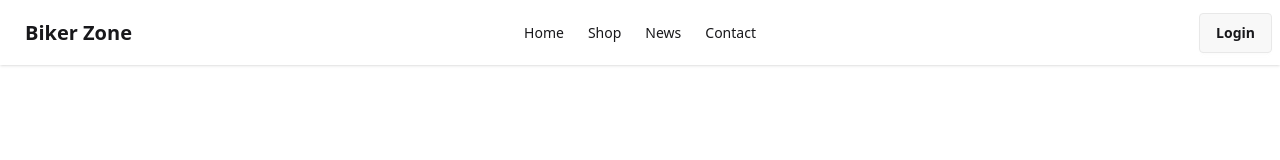
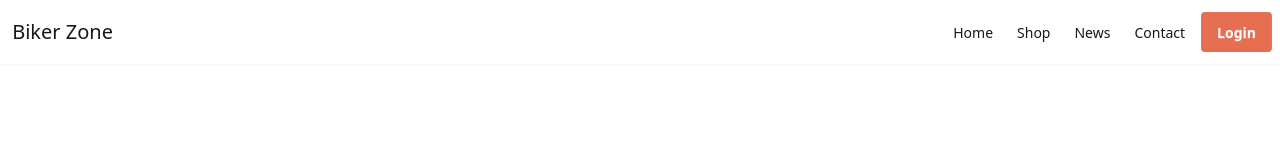
Before and after one commit to mdshorfuddinsiam/tailwind-css, a plain HTML site: page subfolder-3/biker-zone/index.html in a window 1280 px wide. Drawn offline with nearby package versions, Linux system fonts and the light colour scheme.

Commit message:
Custom font custom color and nav customization

```diff
--- a/subfolder-3/biker-zone/index.html
+++ b/subfolder-3/biker-zone/index.html
@@ -1,5 +1,6 @@
 <!doctype html>
-<html lang="en">
+<!-- <html lang="en" data-theme="dark"> -->
+<html lang="en" data-theme="light">
   <head>
     <meta charset="UTF-8" />
     <meta name="viewport" content="width=device-width, initial-scale=1.0" />
@@ -10,14 +11,28 @@
       rel="stylesheet"
       type="text/css"
     />
-    <script src="https://cdn.jsdelivr.net/npm/@tailwindcss/browser@4"></script>
-    <!--  -->
+    <!-- <script src="https://cdn.jsdelivr.net/npm/@tailwindcss/browser@4"></script> -->
+    <!-- (version 4 a custom class evabe kaj krbe nah ... tai version 3 use korechi) -->
+    <script src="https://cdn.tailwindcss.com"></script>
+    <!-- Custom Class -->
+    <script>
+      tailwind.config = {
+        theme: {
+          extend: {
+            colors: {
+              clifford: "#da373d",
+              'bike-danger': "#E76F51",
+            },
+          },
+        },
+      };
+    </script>
   </head>
   <body>
     <!-- Header Section -->
-    <header>
+    <header class="md:container md:mx-auto">
       <div class="navbar bg-base-100 shadow-sm">
-        <div class="navbar-start">
+        <div class="flex-1">
           <div class="dropdown">
             <div tabindex="0" role="button" class="btn btn-ghost lg:hidden">
               <svg
@@ -45,7 +60,7 @@
               <li><a>Contact</a></li>
             </ul>
           </div>
-          <a class="btn btn-ghost text-xl">Biker Zone</a>
+          <a class="text-xl">Biker Zone</a>
         </div>
         <div class="navbar-center hidden lg:flex">
           <ul class="menu menu-horizontal px-1">
@@ -55,8 +70,8 @@
             <li><a>Contact</a></li>
           </ul>
         </div>
-        <div class="navbar-end">
-          <a class="btn">Login</a>
+        <div class="">
+          <a class="btn bg-bike-danger text-white">Login</a>
         </div>
       </div>
     </header>
```
